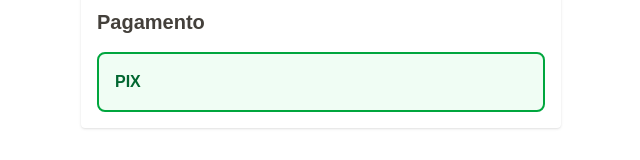
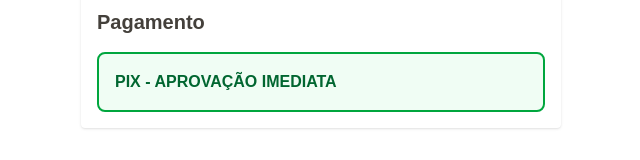
Before and after one commit to RafaelJesus22/cackto-checkout, a Next.js app: page /checkout in a window 1280 px wide. Shown: the part 290-450 px from the top of the page, without its empty margins (319-959 px from the left). Built offline with nearby package versions, Linux system fonts and the light colour scheme.

Commit message:
feat(AI code): add animation to pix advantages

```diff
--- a/app/checkout/components/PaymentMethods/Pix.tsx
+++ b/app/checkout/components/PaymentMethods/Pix.tsx
@@ -1,26 +1,49 @@
+import { useState, useEffect } from "react";
 import {
   PaymentMethodsEnum,
   useCheckout,
 } from "../../contexts/CheckoutContext";
 
 export default function PaymentMethodsPix() {
+  const labels = ["APROVAÇÃO IMEDIATA", "TAXA 0%"];
+  const [selectedIndex, setSelectedIndex] = useState(0);
+  const [isAnimating, setIsAnimating] = useState(false);
+
   const { paymentMethod, setPaymentMethod } = useCheckout();
 
   const isSelected = paymentMethod === PaymentMethodsEnum.PIX;
-
-  const selectedStyles =
-    "border-2 border-green-600 bg-green-50 text-green-800 font-bold";
 
   function handleSelectPaymentMethod() {
     setPaymentMethod(PaymentMethodsEnum.PIX);
   }
 
+  useEffect(() => {
+    const interval = setInterval(() => {
+      setIsAnimating(true);
+      setTimeout(() => {
+        setSelectedIndex((prev) => (prev + 1) % labels.length);
+        setIsAnimating(false);
+      }, 300);
+    }, 5000);
+    return () => clearInterval(interval);
+  }, []);
+
   return (
     <div
       onClick={handleSelectPaymentMethod}
-      className={`cursor-pointer p-4 rounded-lg border transition-all hover:border-green-600 hover:bg-green-50 hover:scale-105" ${isSelected && selectedStyles}`}
+      className={`
+        cursor-pointer p-4 rounded-lg border transition-all hover:border-green-600 hover:bg-green-50 hover:scale-105
+        ${isSelected && "border-2 border-green-600 bg-green-50 text-green-800 font-bold"}
+      `}
     >
-      <h1>PIX</h1>
+      <h1>
+        PIX -{" "}
+        <span
+          className={`transition-all duration-400 ${isAnimating ? "opacity-0 scale-95" : "opacity-100 scale-100"}`}
+        >
+          {labels[selectedIndex]}
+        </span>
+      </h1>
     </div>
   );
 }
```
